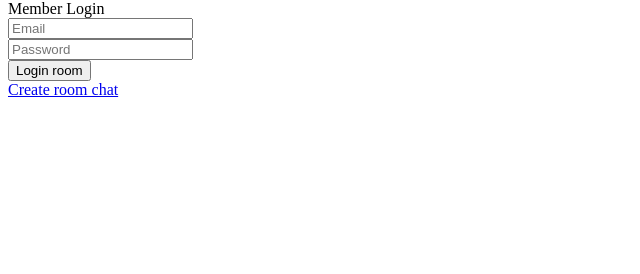
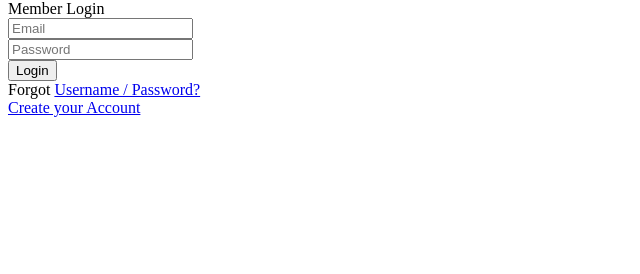
Before and after one commit to kikyo2006/simplechat-aiohttp, a Python web app: template templates/chat/room.html in a window 1280 px wide. Shown: the part 26-300 px from the top of the page, without its empty margins (0-640 px from the left). Run offline with Jinja, Linux system fonts and the light colour scheme; the template is opened without the code that fills it, so the values that code supplies are empty; some libraries are stand-ins or nearby versions.

Commit message:
change html

```diff
--- a/templates/base.html
+++ b/templates/base.html
@@ -26,43 +26,8 @@
 	<div class="limiter">
 		<div class="container-login100">
 			<div class="wrap-login100">
-                <div class="login100-pic js-tilt" data-tilt>
-					<img src="{{ url('media', filename='images/img-01.png') }}" alt="IMG">
-				</div>
-    <form class="login100-form validate-form">
-					<span class="login100-form-title">
-						Member Login
-					</span>
-
-					<div class="wrap-input100 validate-input" data-validate = "Valid email is required: ex@abc.xyz">
-						<input class="input100" type="text" name="email" placeholder="Email">
-						<span class="focus-input100"></span>
-						<span class="symbol-input100">
-							<i class="fa fa-envelope" aria-hidden="true"></i>
-						</span>
-					</div>
-
-					<div class="wrap-input100 validate-input" data-validate = "Password is required">
-						<input class="input100" type="password" name="pass" placeholder="Password">
-						<span class="focus-input100"></span>
-						<span class="symbol-input100">
-							<i class="fa fa-lock" aria-hidden="true"></i>
-						</span>
-					</div>
-
-					<div class="container-login100-form-btn">
-						<button class="login100-form-btn">
-							Login room
-						</button>
-					</div>
-
-					<div class="text-center p-t-136">
-						<a class="txt2" href="#">
-							Create room chat
-							<i class="fa fa-long-arrow-right m-l-5" aria-hidden="true"></i>
-						</a>
-					</div>
-				</form>
+                {% block body_content %}
+                {% endblock %}
 			</div>
 		</div>
 	</div>
--- a/templates/chat/room.html
+++ b/templates/chat/room.html
@@ -1,7 +1,50 @@
 {% extends "base.html" %}
 
-{% block title %}Đăng nhập vào room chat{% endblock %}
+{% block body_content %}
+    <div class="login100-pic js-tilt" data-tilt>
+					<img src="{{ url('media', filename='images/img-01.png') }}" alt="IMG">
+				</div>
+    <form class="login100-form validate-form">
+					<span class="login100-form-title">
+						Member Login
+					</span>
 
-{% block body_content %}
-    {{ content }}
+					<div class="wrap-input100 validate-input" data-validate = "Valid email is required: ex@abc.xyz">
+						<input class="input100" type="text" name="email" placeholder="Email">
+						<span class="focus-input100"></span>
+						<span class="symbol-input100">
+							<i class="fa fa-envelope" aria-hidden="true"></i>
+						</span>
+					</div>
+
+					<div class="wrap-input100 validate-input" data-validate = "Password is required">
+						<input class="input100" type="password" name="pass" placeholder="Password">
+						<span class="focus-input100"></span>
+						<span class="symbol-input100">
+							<i class="fa fa-lock" aria-hidden="true"></i>
+						</span>
+					</div>
+
+					<div class="container-login100-form-btn">
+						<button class="login100-form-btn">
+							Login
+						</button>
+					</div>
+
+					<div class="text-center p-t-12">
+						<span class="txt1">
+							Forgot
+						</span>
+						<a class="txt2" href="#">
+							Username / Password?
+						</a>
+					</div>
+
+					<div class="text-center p-t-136">
+						<a class="txt2" href="#">
+							Create your Account
+							<i class="fa fa-long-arrow-right m-l-5" aria-hidden="true"></i>
+						</a>
+					</div>
+				</form>
 {% endblock %}
```
